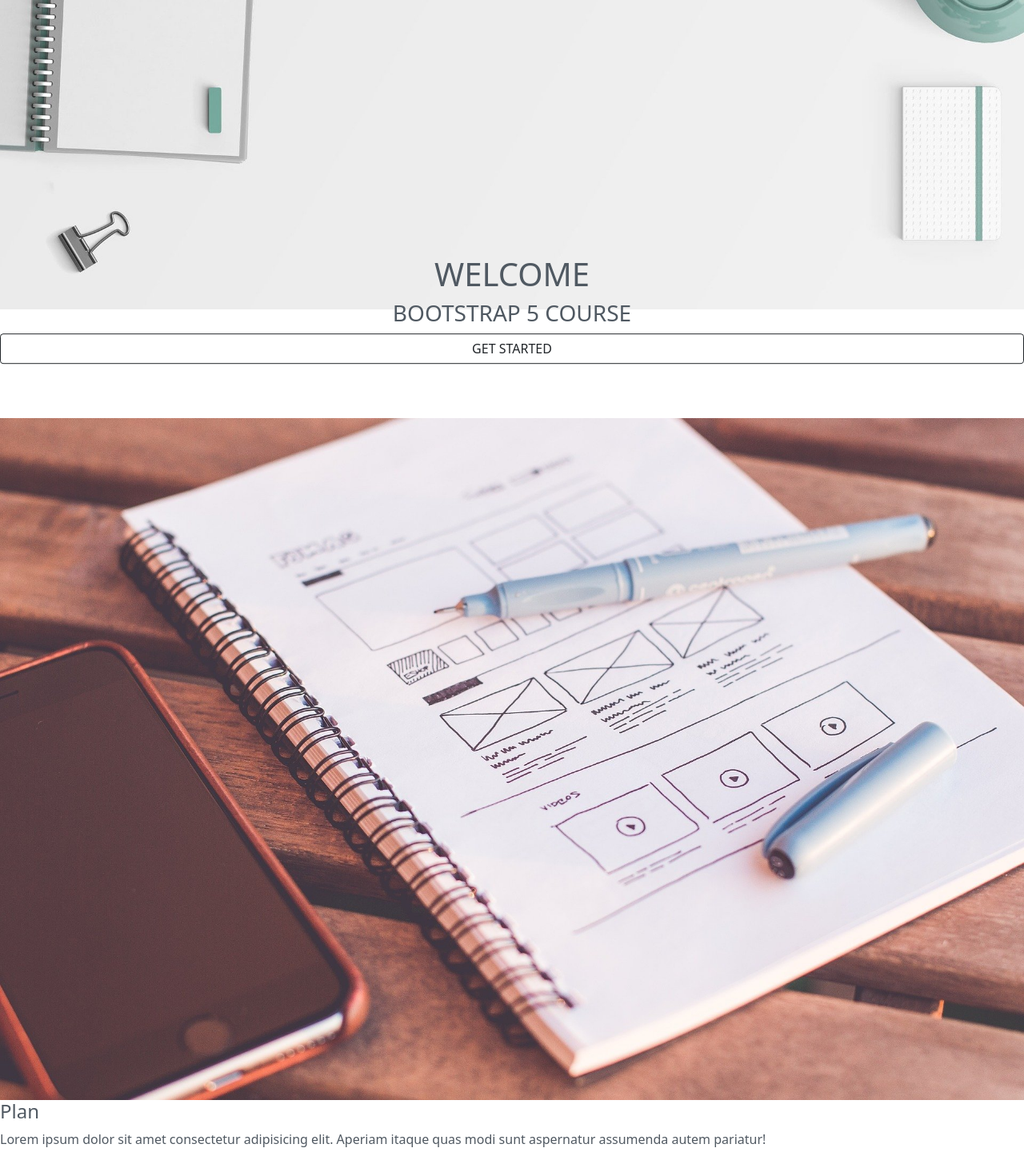
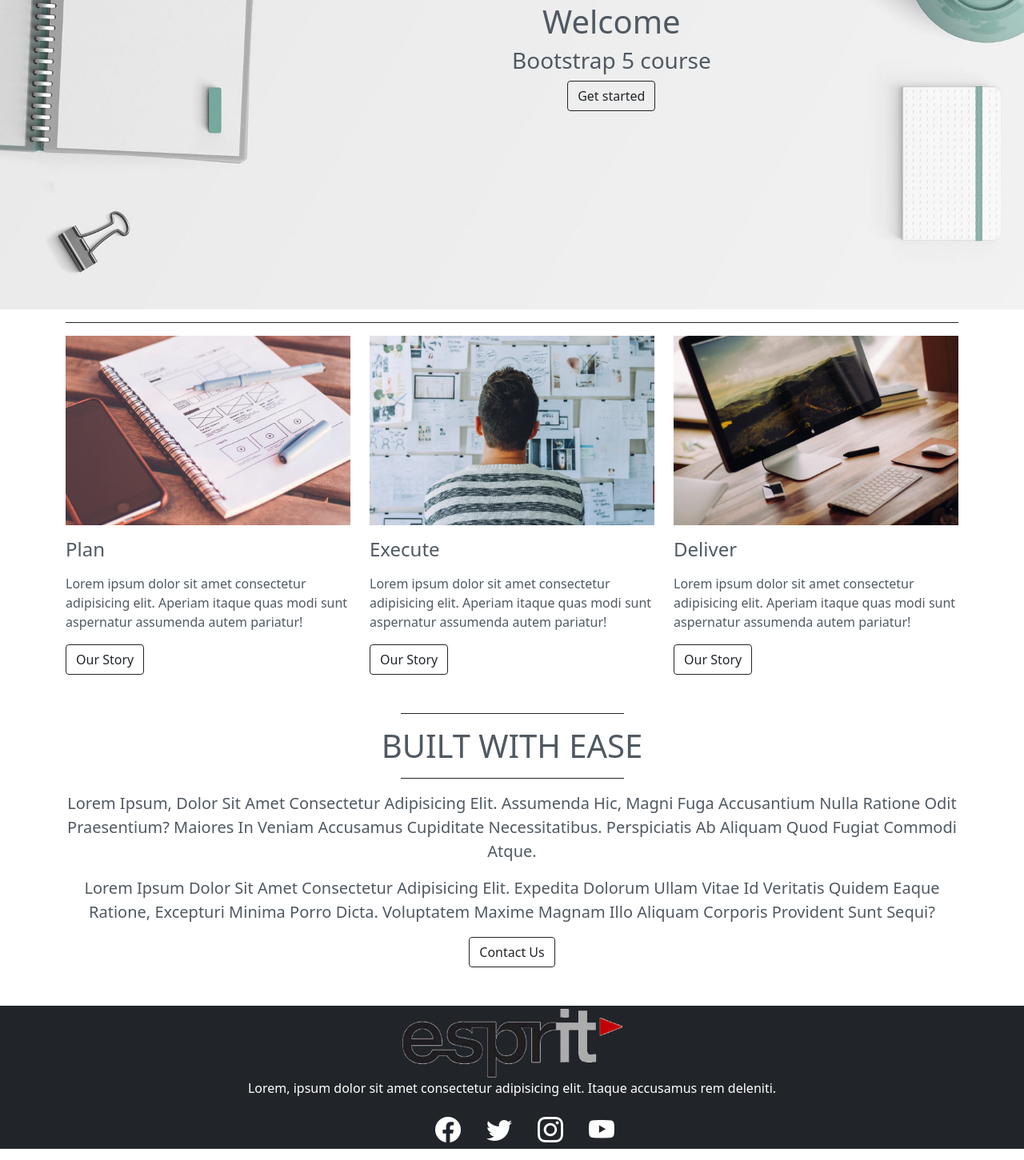
Before and after one commit to Integration-WEB/workshop3-alasoltani92, a plain HTML site: page index.html in a window 1280 px wide. Shown: the part 381-1832 px from the top of the page at 80% size. Drawn offline with nearby package versions, Linux system fonts and the light colour scheme.

Commit message:
suiteworkshop3

```diff
--- a/css/style.css
+++ b/css/style.css
@@ -16,26 +16,37 @@ body {
 #contact {
   z-index: 1000;
 }
-
-.navbar-light{
-background-color: white;
+.navbar-expand-lg{
+  background-color:white!important;
 }
 .caption{
-top: 50%;
-left: 50%;
-position: absolute;
-display: inline-block;
-text-align: center;
+  top:50%;
+  left: 50%;
+  position:absolute;
+
 
 }
 .contenu{
   position: relative;
-width: 100%;
+  width: 100%;
 }
 
 
 /*============= FOOTER =============*/
+ul.social{
+  list-style-type:none;
+  max-width: 16rem;
+  margin: 0 auto;
 
+}
+i{
+  font-size: 2rem;
+  color: white;
+}
+i:hover{
+  font-size: 2rem;
+  color: rgb(190, 16, 16);
+}
 
 /*===== FIXED BACKGROUND IMG =====*/
 .fixed {
--- a/index.html
+++ b/index.html
@@ -5,84 +5,89 @@
     <meta name="viewport" content="width=device-width, initial-scale=1.0">
     <title>Bootstrap 5 - Starter Example</title>
     <link href="https://cdn.jsdelivr.net/npm/bootstrap@5.1.3/dist/css/bootstrap.min.css" rel="stylesheet" integrity="sha384-1BmE4kWBq78iYhFldvKuhfTAU6auU8tT94WrHftjDbrCEXSU1oBoqyl2QvZ6jIW3" crossorigin="anonymous">
-<link rel="stylesheet" type="text/css" href="./css/style.css">
+    <link rel="stylesheet" href="css\style.css">
+    <link rel="stylesheet" href="https://cdn.jsdelivr.net/npm/bootstrap-icons@1.7.1/font/bootstrap-icons.css">
 </head>
-<body>
+<body data-bs-spy="scroll" data-bs-target="#navbarResponsive" data-bs-offset="100">
+
+
 
 <!-- Start Home section-->
 <div id="home">
-    <nav class="" id="navbarResponsive">
-        <a href="#" class=""></a>
 
+        <nav class="navbar navbar-expand-lg navbar-light  fixed-top" id="navbarResponsive">
+            <div class="container-fluid">
+              <a href="#" class="navbar-brand"><img src="img/logo.png" alt="" class="w-25"></a>
 
-        <div class="" id="navbarMenu">
-            <nav class="navbar navbar-expand-lg navbar-light fixed-top " >
-                <div class="container-fluid">
-                  <a class="navbar-brand" href="#"><img src="img/logo.png" alt="" class="w-25"></a>
               <button class="navbar-toggler" type="button" data-bs-toggle="collapse" data-bs-target="#navbarNav" aria-controls="navbarNav" aria-expanded="false" aria-label="Toggle navigation">
                 <span class="navbar-toggler-icon"></span>
               </button>
               <div class="collapse navbar-collapse" id="navbarNav">
                 <ul class="navbar-nav ms-auto">
                   <li class="nav-item">
-                        <a class="nav-link active" aria-current="page" href="#">Home</a>
+                    <a class="nav-link active" aria-current="page" href="#home">Home</a>
                   </li>
                   <li class="nav-item">
-                        <a class="nav-link" href="#">Features</a>
+                    <a class="nav-link" href="#about">About</a>
                   </li>
                   <li class="nav-item">
-                        <a class="nav-link" href="#">Pricing</a>
+                    <a class="nav-link" href="#service">Services</a>
                   </li>
                   <li class="nav-item">
-                        <a class="nav-link disabled">Disabled</a>
+                    <a class="nav-link " href="#contact">Contact Us</a>
                   </li>
                 </ul>
               </div>
-                </div>
-              </nav>
+
 
             </div>
           </nav>
 
+
+
+
+
+
+
+    <div class="contenu">
     <img src="img/desktop.jpg" alt="esprit" class="img-fluid">
-
-    <div class=" caption d-flex text-uppercase flex-column align-iteams-center top-50 start-50 translate-middle
-    position-relative" >
-        <h1>Welcome</h1>
+    <div class="caption d-flex flex-column align-items-center   ">
+        <h1 class="">Welcome</h1>
         <h3>Bootstrap 5 course</h3>
-        <a href="a" class="btn btn-outline-dark">Get started</a>
+        <a href="#" class="btn btn-outline-dark">Get started</a>
+    </div>
 </div>
 
 </div>
 <!-- End Home section -->
 
 <!-- Start About section-->
-<div class="" id="about">
-    <div class=""></div>
-    <div class="">
+<div class="container" id="about">
+    <div class="border-top border-dark my-3 w-100"></div>
+    <div class="row">
 
-        <div class="">
+        <div class="col-md-4 ">
             <img src="img/1.jpg" alt="" class="img-fluid">
-            <h4 class="">Plan</h4>
+            <h4 class="my-3">Plan</h4>
             <p>Lorem ipsum dolor sit amet consectetur adipisicing elit. Aperiam itaque quas modi sunt aspernatur
                 assumenda autem pariatur!</p>
-            <a href="#" class="">Our Story</a>
+            <a href="#" class="btn btn-outline-dark">Our Story</a>
         </div>
 
-        <div class="">
+        <div class="col-md-4">
             <img src="img/2.jpg" alt="" class="img-fluid">
-            <h4 class="">Execute</h4>
+            <h4 class="my-3">Execute</h4>
             <p>Lorem ipsum dolor sit amet consectetur adipisicing elit. Aperiam itaque quas modi sunt aspernatur
                 assumenda autem pariatur!</p>
-            <a href="#" class="">Our Story</a>
+            <a href="#" class="btn btn-outline-dark">Our Story</a>
         </div>
 
-        <div class="">
+        <div class="col-md-4">
             <img src="img/3.jpg" alt="" class="img-fluid">
-            <h4 class="">Deliver</h4>
+            <h4 class="my-3">Deliver</h4>
             <p>Lorem ipsum dolor sit amet consectetur adipisicing elit. Aperiam itaque quas modi sunt aspernatur
                 assumenda autem pariatur!</p>
-            <a href="#" class="">Our Story</a>
+            <a href="#" class="btn btn-outline-dark">Our Story</a>
         </div>
 
     </div>
@@ -92,7 +97,7 @@
 
 <!-- End About section -->
 
-<!-- Start Fixed Background IMG -->
+<!-- Start Fixed Background IMG
 
 <div class="fixed-background" id="service">
     <div class="services">
@@ -112,35 +117,35 @@
         </div>
     </div>
 </div>
+End Fixed Background IMG -->
 
-<!-- End Fixed Background IMG -->
-
-<div id="contact" class="">
-    <div class="">
-        <div class=""></div>
-        <h1 class="">Built with ease</h1>
-        <div class=""></div>
-        <p class="">Lorem ipsum, dolor sit amet consectetur adipisicing elit. Assumenda hic, magni fuga accusantium
+<div id="contact" class="container mt-5">
+    <div class="text-center">
+        <div class="border-top border-dark w-25 mx-auto my-3"></div>
+        <h1 class="text-uppercase">Built with ease</h1>
+        <div class="border-top border-dark w-25 mx-auto my-3"></div>
+        <p class="text-capitalize lead">Lorem ipsum, dolor sit amet consectetur adipisicing elit. Assumenda hic, magni fuga accusantium
             nulla ratione odit praesentium? Maiores in veniam accusamus cupiditate necessitatibus. Perspiciatis ab
             aliquam quod fugiat commodi atque.</p>
-        <p class="">Lorem ipsum dolor sit amet consectetur adipisicing elit. Expedita dolorum ullam vitae id
+        <p class="text-capitalize lead">Lorem ipsum dolor sit amet consectetur adipisicing elit. Expedita dolorum ullam vitae id
             veritatis quidem eaque ratione, excepturi minima porro dicta. Voluptatem maxime magnam illo aliquam corporis
             provident sunt sequi?</p>
-        <a href="#" class="">Contact Us</a>
+        <a href="#" class="btn btn-outline-dark mb-5">Contact Us</a>
     </div>
 </div>
 
-<footer>
+<footer class="bg-dark text-white">
+    <div class="container">
         <div class="">
-        <div class="">
-            <div class="">
-                <img src="img/logo.png" alt="" class="">
+            <div class="text-center">
+                <img src="img/logo.png" alt="" class="img-fluid w-25">
                 <p>Lorem, ipsum dolor sit amet consectetur adipisicing elit. Itaque accusamus rem deleniti.</p>
-                <ul class="">
-                    <li><a href="#"><i class="fab fa-facebook"></i></a></li>
-                    <li><a href="#"><i class="fab fa-twitter"></i></a></li>
-                    <li><a href="#"><i class="fab fa-instagram"></i></a></li>
-                    <li><a href="#"><i class="fab fa-youtube"></i></a></li>
+
+                <ul  class="social d-flex justify-content-between">
+                    <li><a href="#"><i class="bi bi-facebook"></i></a></li>
+                    <li><a href="#"><i class="bi bi-twitter"></i></a></li>
+                    <li><a href="#"><i class="bi bi-instagram"></i></a></li>
+                    <li><a href="#"><i class="bi bi-youtube"></i></a></li>
                 </ul>
             </div>
         </div>
```
Lines whose indentation alone changed are shown as unchanged.
